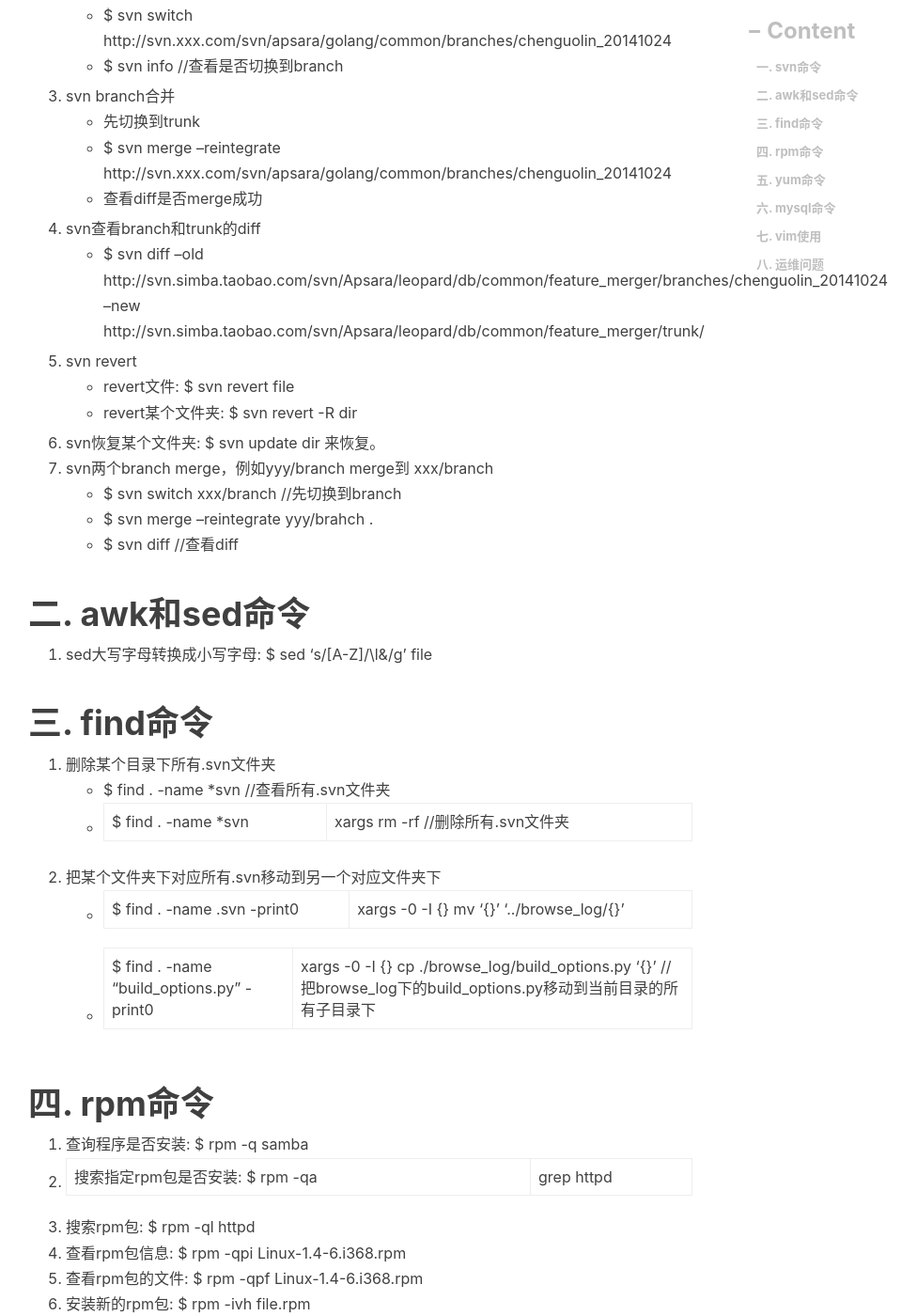
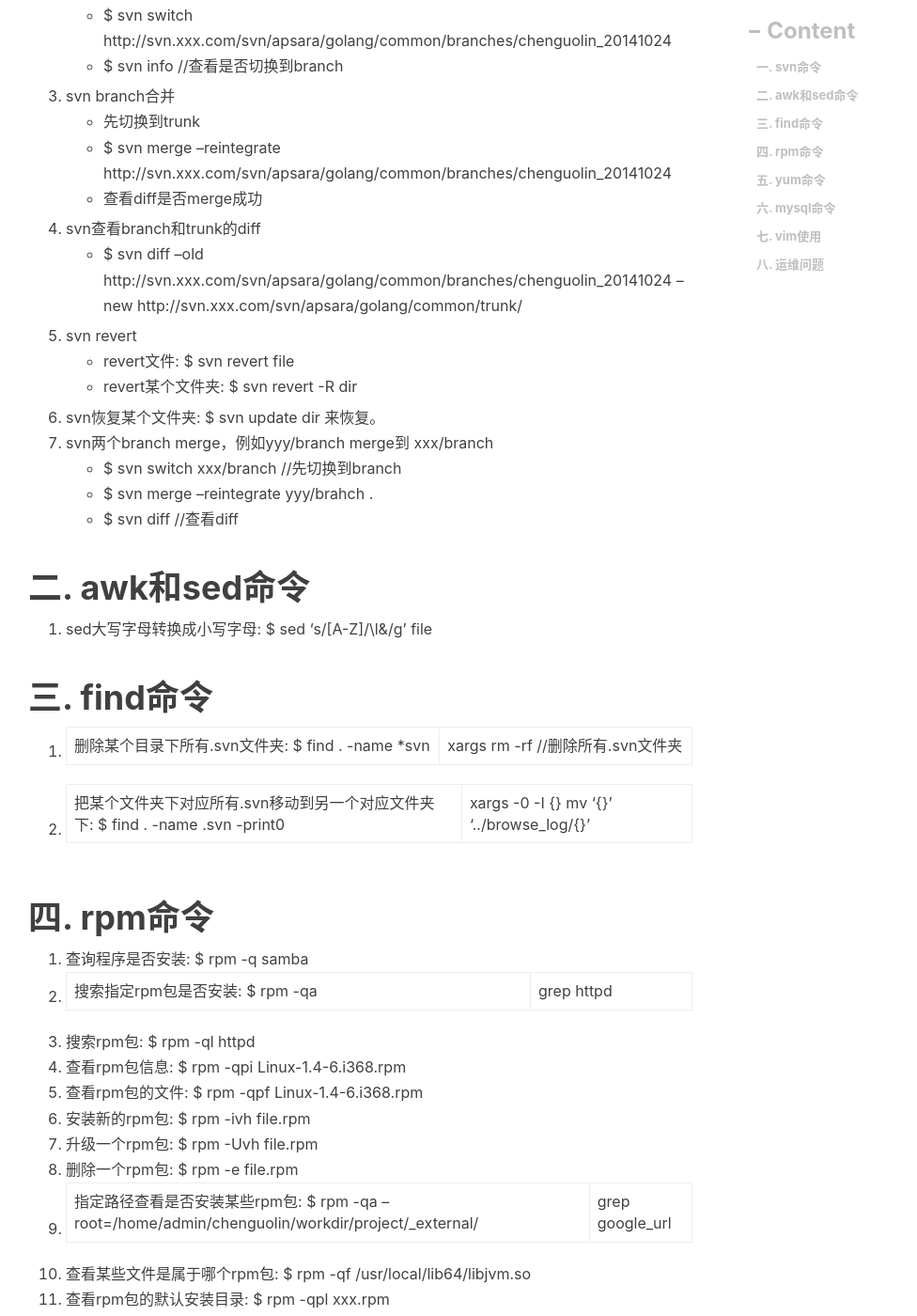
Before and after one commit to engru/chenguolin.github.io, a Jekyll site: the page built from _posts/2016-09-27-【Linux-10】Linux开发运维总结.md, in a window 1280 px wide and 1400 px high, scrolled down 777 px. Shown: the whole window at 94% size, without its empty margins (235-1211 px from the left). Built offline with Jekyll 4.4.1, drawn with Linux system fonts in a browser that asks for light colours; nearby versions of some CDN libraries; comment, search, counter and statistics services are not loaded; some of the changed text lies outside the part shown.

Commit message:
Update 2016-09-27-【Linux-10】Linux开发运维总结.md

```diff
--- a/_posts/2016-09-27-【Linux-10】Linux开发运维总结.md
+++ b/_posts/2016-09-27-【Linux-10】Linux开发运维总结.md
@@ -17,7 +17,7 @@ tags:         #标签
    + $ svn merge --reintegrate http://svn.xxx.com/svn/apsara/golang/common/branches/chenguolin_20141024
    + 查看diff是否merge成功
 4. svn查看branch和trunk的diff
-   + $ svn diff --old http://svn.simba.taobao.com/svn/Apsara/leopard/db/common/feature_merger/branches/chenguolin_20141024 --new http://svn.simba.taobao.com/svn/Apsara/leopard/db/common/feature_merger/trunk/
+   + $ svn diff --old http://svn.xxx.com/svn/apsara/golang/common/branches/chenguolin_20141024 --new http://svn.xxx.com/svn/apsara/golang/common/trunk/
 5. svn revert
    + revert文件: $ svn revert file
    + revert某个文件夹: $ svn revert -R dir
@@ -31,12 +31,8 @@ tags:         #标签
 1. sed大写字母转换成小写字母: $ sed 's/[A-Z]/\l&/g' file
 
 # 三. find命令
-1. 删除某个目录下所有.svn文件夹
-   + $ find . -name *svn   //查看所有.svn文件夹
-   + $ find . -name *svn | xargs rm -rf  //删除所有.svn文件夹
-2. 把某个文件夹下对应所有.svn移动到另一个对应文件夹下
-   + $ find . -name .svn -print0 | xargs -0 -I {} mv '{}' '../browse_log/{}'
-   + $ find . -name "build_options.py" -print0 | xargs -0 -I {} cp ./browse_log/build_options.py '{}'  //把browse_log下的build_options.py移动到当前目录的所有子目录下
+1. 删除某个目录下所有.svn文件夹: $ find . -name *svn | xargs rm -rf  //删除所有.svn文件夹
+2. 把某个文件夹下对应所有.svn移动到另一个对应文件夹下: $ find . -name .svn -print0 | xargs -0 -I {} mv '{}' '../browse_log/{}'
 
 # 四. rpm命令
 1. 查询程序是否安装: $ rpm -q samba
@@ -59,7 +55,7 @@ tags:         #标签
 
 # 六. mysql命令
 1. 登录mysql: $ mysql -h localhost --port port -u myname -p mypass mydb
-2. shell脚本执行mysql命令: /usr/bin/mysql -h 127.0.0.1 -P 3307 -u cgl --password=cgl@2014 --execute="delete from test.browser_log where createtime < NOW() - INTERVAL 345600 SECOND;"
+2. shell脚本执行mysql命令: $ /usr/bin/mysql -h 127.0.0.1 -P 3307 -u cgl --password=cgl@2014 --execute="delete from test.browser_log where createtime < NOW() - INTERVAL 345600 SECOND;"
 
 # 七. vim使用
 1. 强制保存文件: w !sudo tee %   // %代指当前文件名, !sudo tee %表示用sudo权限输出到标准输出并且保存到当前文件中。
```
